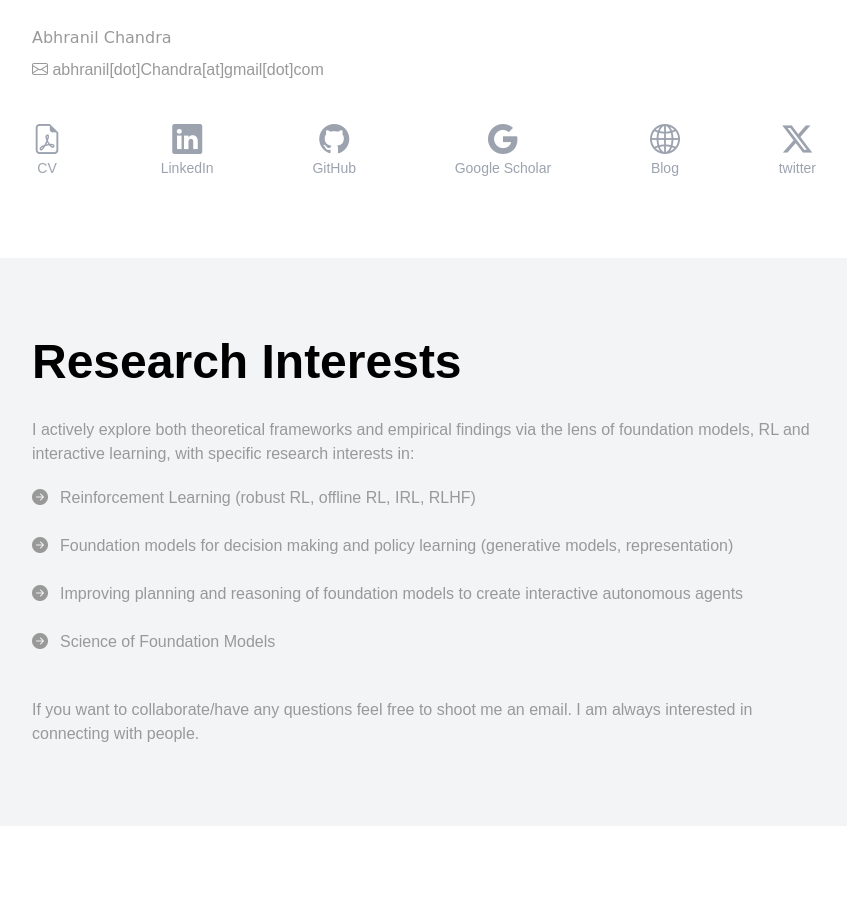
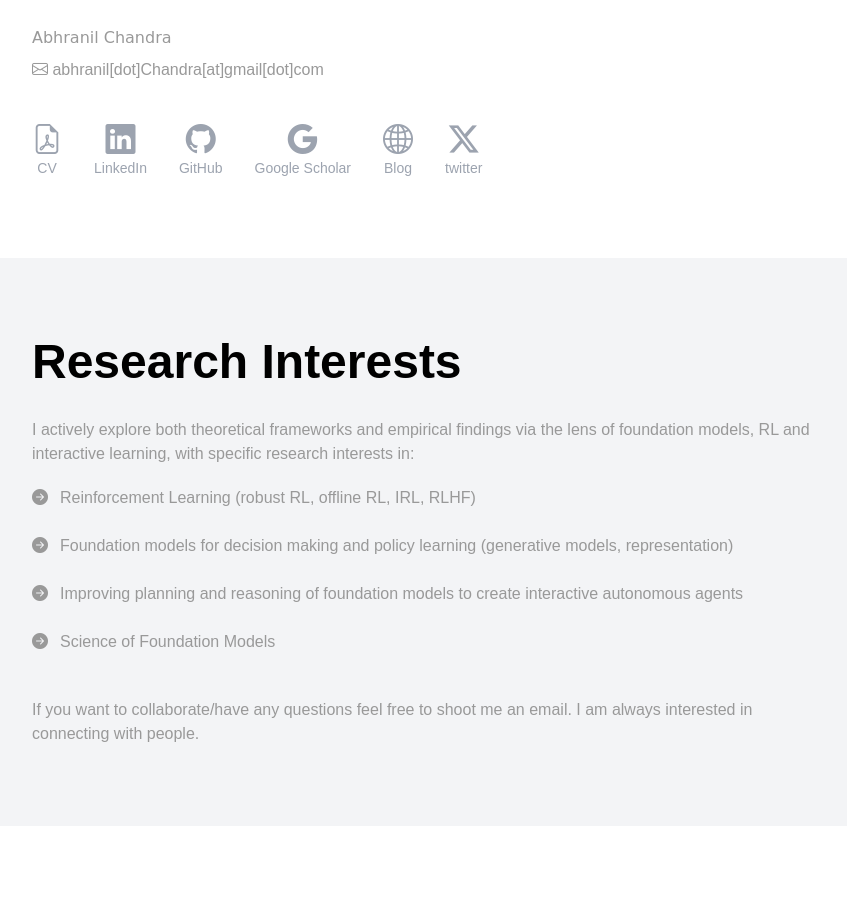
Before and after one commit to abhranilchandra/abhranilchandra.github.io, a website: page index.html in a window 1280 px wide. Shown: the part 840-1743 px from the top of the page, without its empty margins (408-1255 px from the left). Drawn offline with nearby package versions, Linux system fonts and the light colour scheme.

Commit message:
social link

```diff
--- a/index.html
+++ b/index.html
@@ -132,7 +132,7 @@
                         </h4>
                         <p class="pb-10"><i class="bi bi-envelope"></i> abhranil[dot]Chandra[at]gmail[dot]com</p>
 
-                        <div class="flex gap-2 lg:gap-8 justify-between">
+                        <div class="flex gap-2 lg:gap-8 justify-between md:justify-start">
 
                             <a href="assets/pdf/CV.pdf" target="_blank"
                                 class="flex flex-col justify-center items-center text-gray-400 text-sm">
```
Also changed, not shown: dist/output.css.
